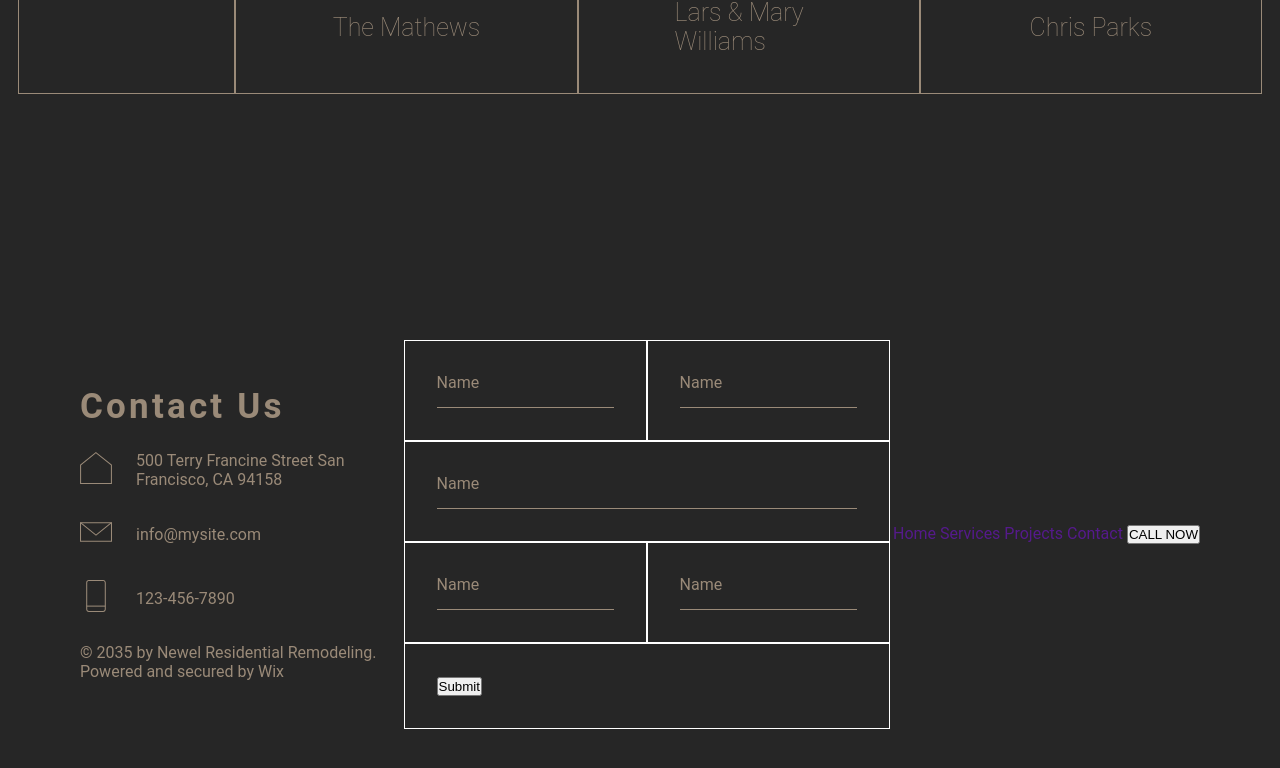
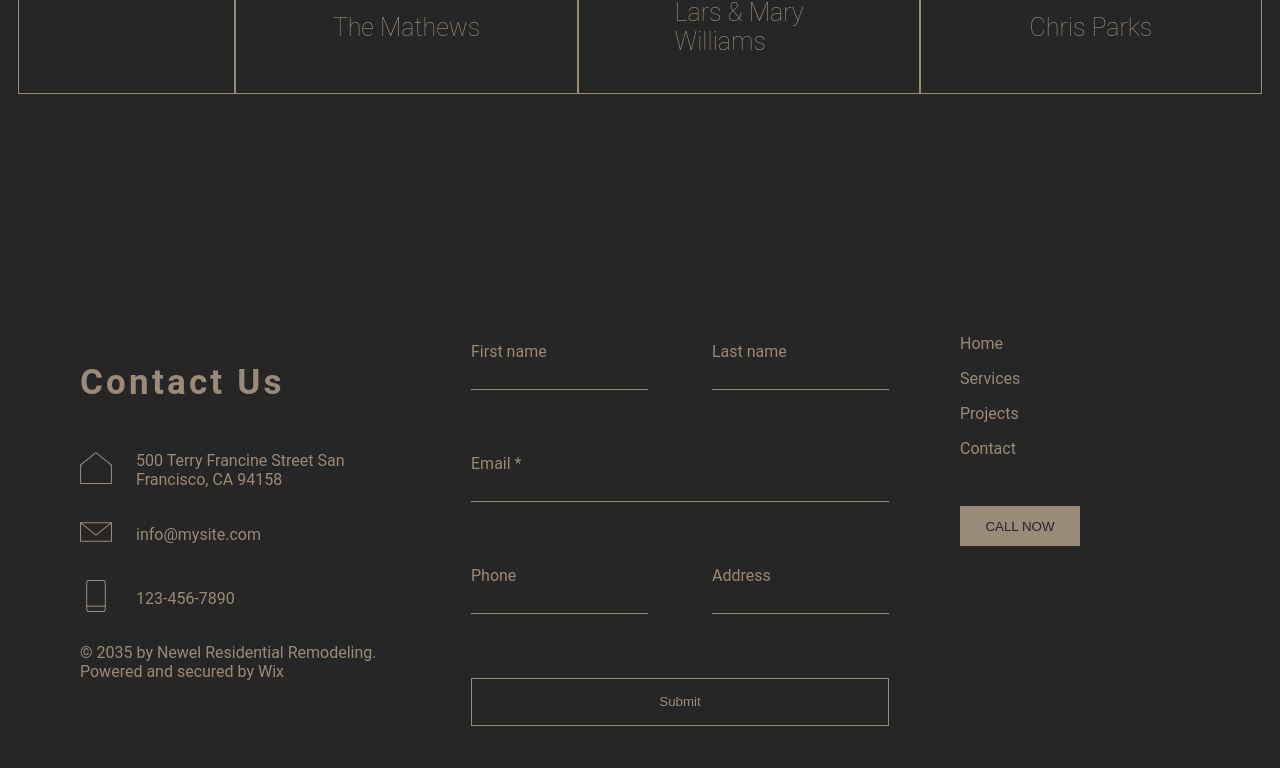
Before and after one commit to 60T-main/IT-Step-Project-1, a plain HTML site: page index.html in a window 1280 px wide. Shown: the part 4018-4786 px from the top of the page. Drawn offline with Linux system fonts and the light colour scheme.

Commit message:
Dec 8 4:53 AM

```diff
--- a/index.html
+++ b/index.html
@@ -265,7 +265,6 @@
                 <div class="address-div contact-us">
                     <h3>Contact Us</h3>
                 </div>
-
                 <div class="address-div address">
                     <div data-testid="svgRoot-comp-k1gdjfrh" class="AKxYR5 VZYmYf comp-k1gdjfrh">
                         <!--?xml version="1.0" encoding="UTF-8"?-->
@@ -344,28 +343,28 @@
             <!-- 2 -->
             <form>
                 <div class="text-input name-input">
-                    <label for="name">Name</label>
+                    <label for="name">First name</label>
                     <input type="text" id="name" name="name">
                 </div>
 
-                <div class="text-input urname-input">
-                    <label for="name">Name</label>
-                    <input type="text" id="name" name="name">
+                <div class="text-input lastname-input">
+                    <label for="lastname">Last name</label>
+                    <input type="text" id="lastname" name="lastname">
                 </div>
                 <div class="text-input email-input">
-                    <label for="name">Name</label>
-                    <input type="text" id="name" name="name">
+                    <label for="email">Email *</label>
+                    <input type="email" id="email" name="email">
                 </div>
                 <div class="text-input phone-input">
-                    <label for="name">Name</label>
-                    <input type="text" id="name" name="name">
+                    <label for="phone">Phone</label>
+                    <input type="number" id="phone" name="phone">
                 </div>
                 <div class="text-input address-input">
-                    <label for="name">Name</label>
-                    <input type="text" id="name" name="name">
+                    <label for="address">Address</label>
+                    <input type="text" id="address" name="address">
                 </div>
                 <div class="submit-input">
-                    <input type="submit">
+                    <input type="submit" id="submit">
                 </div>
             </form>
             <!-- 3 -->
@@ -374,7 +373,7 @@
                 <a href="">Services</a>
                 <a href="">Projects</a>
                 <a href="">Contact</a>
-                <button>CALL NOW</button>
+                <button id="callnow">CALL NOW</button>
             </div>
         </section>
     </main>
--- a/style.scss
+++ b/style.scss
@@ -5,6 +5,8 @@
     text-decoration: none;
     list-style: none;
 }
+
+a { color: inherit; }
 
 $primary-color: white;
 $secondary-color: #9a8a78;
@@ -343,7 +345,8 @@ main {
     width: 100%;
     background-color: #262626;
     padding: 0 5rem;
-    .contact-text{
+        // 1
+        .contact-text{
         display: flex;
         flex-direction: column;
         width: 20rem;
@@ -351,6 +354,7 @@ main {
             @include h3;
             letter-spacing: 0.2rem;
             font-size: 35px;
+            margin-bottom: 3rem;
         }
         p{
             @include h3;
@@ -368,20 +372,21 @@ main {
             gap: 1.5rem;
         }
         }
+        // 2
         form{
             display: grid;
             grid-template-columns: repeat(2,1fr);
             div{
-                border: 1px solid white;
                 padding: 2rem;
             }
             .text-input{
                 display: flex;
                 flex-direction: column;
                 color: $secondary-color;
+                gap:0.8rem;
             }
 
-            input[type=text]{
+            input[type=text],[type=email],[type=number]{
                 background-color: transparent;
                 border: none;
                 border-bottom: 1px solid $secondary-color;
@@ -399,6 +404,32 @@ main {
             .submit-input{
                 grid-column: 1 / span 2;
                 grid-row: 4;
+                #submit{
+                    width: 100%;
+                    height: 3rem;
+                    background-color: transparent;
+                    color: $secondary-color;
+                    border: 1px solid $secondary-color;
+                }
+            }
+        }
+
+        // 3
+        .contact-menu{
+            display: flex;
+            flex-direction: column;
+            justify-content: left;
+            gap: 1rem;
+            height: 25rem;
+            width: 15rem;
+            color: $secondary-color;
+            #callnow{
+                width: 50%;
+                margin-top: 2rem;
+                height: 2.5rem;
+                background-color: $secondary-color;
+                border: $border-default;
+                color: $background-color;
             }
         }
     }
```
Also changed, not shown: test.html (deleted, +0 -128 lines), style.css, test.css (deleted), 1 other file.
